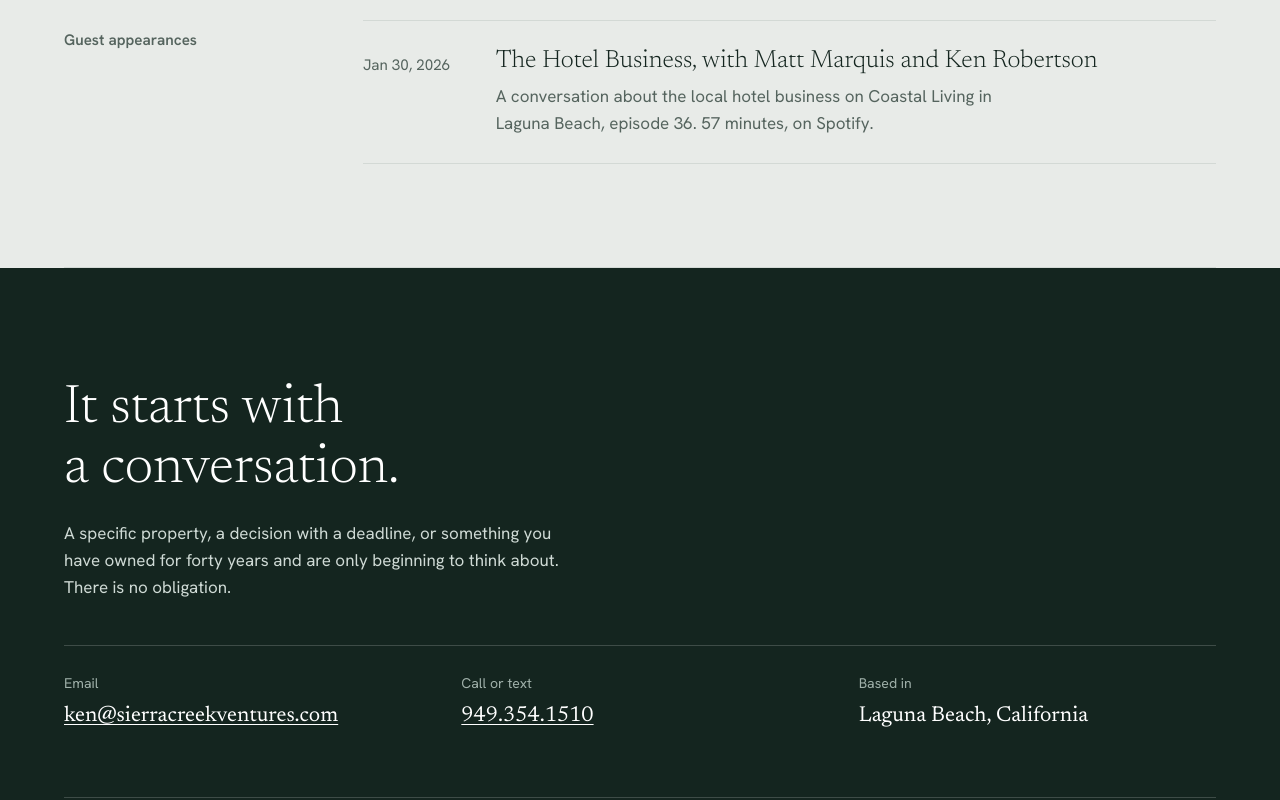
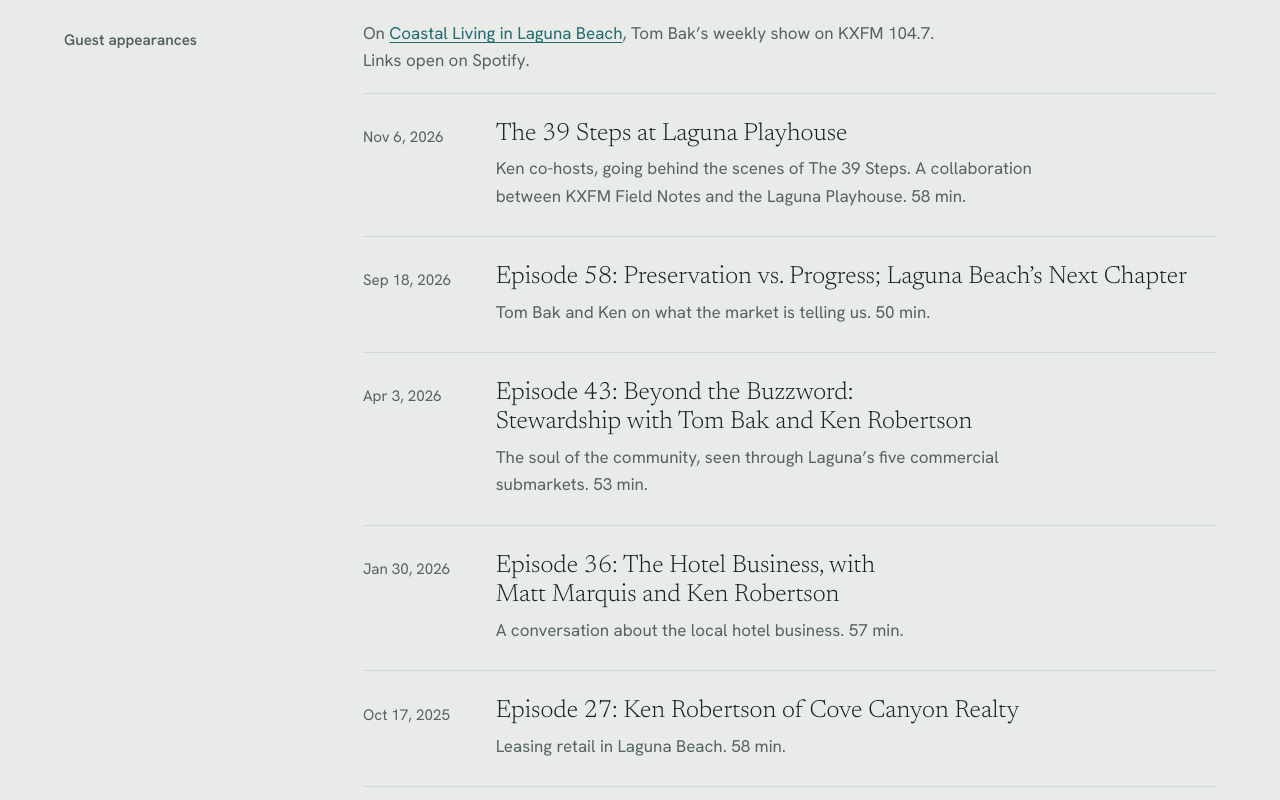
Before and after one commit to krcrei-gif/sierra-creek-ventures, a plain HTML site: page blog/index.html in a window 1280 px wide. Shown: the part 3060-3860 px from the top of the page. Drawn offline with Linux system fonts and the light colour scheme.

Commit message:
List all Coastal Living in Laguna Beach appearances under Guest appearances
Co-Authored-By: Claude Fable 5.2 <noreply@anthropic.com>
Claude-Session: https://claude.ai/code/session_01BJPJ8T66x7TuM68whiHEum

```diff
--- a/blog/index.html
+++ b/blog/index.html
@@ -150,15 +150,44 @@
       </ul>
     </div>
   </section>
-  <section class="band">
+  <section class="band" id="guest">
     <h2>Guest appearances</h2>
     <div>
+      <p class="subnote">On <a href="https://open.spotify.com/show/7uqNiPwsLrG58hS8TSGWdG">Coastal Living in Laguna Beach</a>, Tom Bak&rsquo;s weekly show on KXFM 104.7. Links open on Spotify.</p>
       <ul class="posts">
+        <li>
+          <time datetime="2026-11-06">Nov 6, 2026</time>
+          <div>
+            <h3><a href="https://open.spotify.com/episode/2jEvs4x6tGL2d3H4SiyMKK">The 39 Steps at Laguna Playhouse</a></h3>
+            <p>Ken co-hosts, going behind the scenes of The 39 Steps. A collaboration between KXFM Field Notes and the Laguna Playhouse. 58 min.</p>
+          </div>
+        </li>
+        <li>
+          <time datetime="2026-09-18">Sep 18, 2026</time>
+          <div>
+            <h3><a href="https://open.spotify.com/episode/1IHb1C4GGM0h3pYd8eKuRS">Episode 58: Preservation vs. Progress; Laguna Beach&rsquo;s Next Chapter</a></h3>
+            <p>Tom Bak and Ken on what the market is telling us. 50 min.</p>
+          </div>
+        </li>
+        <li>
+          <time datetime="2026-04-03">Apr 3, 2026</time>
+          <div>
+            <h3><a href="https://open.spotify.com/episode/0jKCmSwwgtORW7SJPxXREd">Episode 43: Beyond the Buzzword: Stewardship with Tom Bak and Ken Robertson</a></h3>
+            <p>The soul of the community, seen through Laguna&rsquo;s five commercial submarkets. 53 min.</p>
+          </div>
+        </li>
         <li>
           <time datetime="2026-01-30">Jan 30, 2026</time>
           <div>
-            <h3><a href="https://open.spotify.com/episode/6hPERTXr9yLkVSpO4KRxXo">The Hotel Business, with Matt Marquis and Ken Robertson</a></h3>
-            <p>A conversation about the local hotel business on Coastal Living in Laguna Beach, episode 36. 57 minutes, on Spotify.</p>
+            <h3><a href="https://open.spotify.com/episode/6hPERTXr9yLkVSpO4KRxXo">Episode 36: The Hotel Business, with Matt Marquis and Ken Robertson</a></h3>
+            <p>A conversation about the local hotel business. 57 min.</p>
+          </div>
+        </li>
+        <li>
+          <time datetime="2025-10-17">Oct 17, 2025</time>
+          <div>
+            <h3><a href="https://open.spotify.com/episode/29ZQZUZH2JFgiVMRTXAQwv">Episode 27: Ken Robertson of Cove Canyon Realty</a></h3>
+            <p>Leasing retail in Laguna Beach. 58 min.</p>
           </div>
         </li>
       </ul>
```
